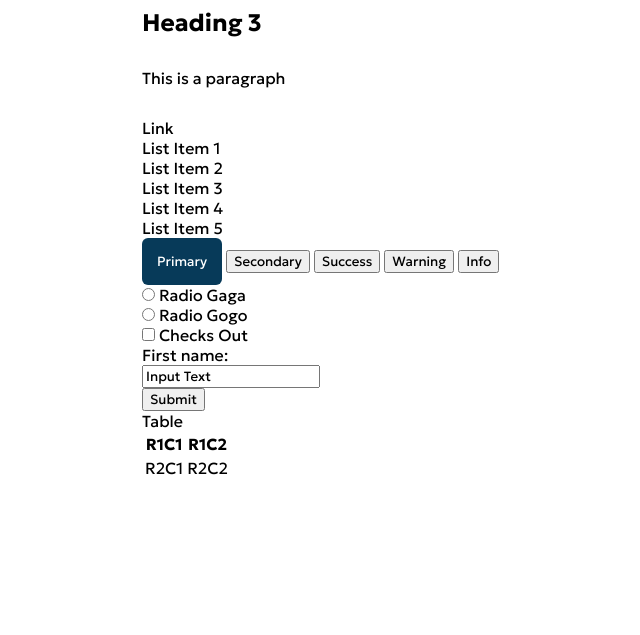
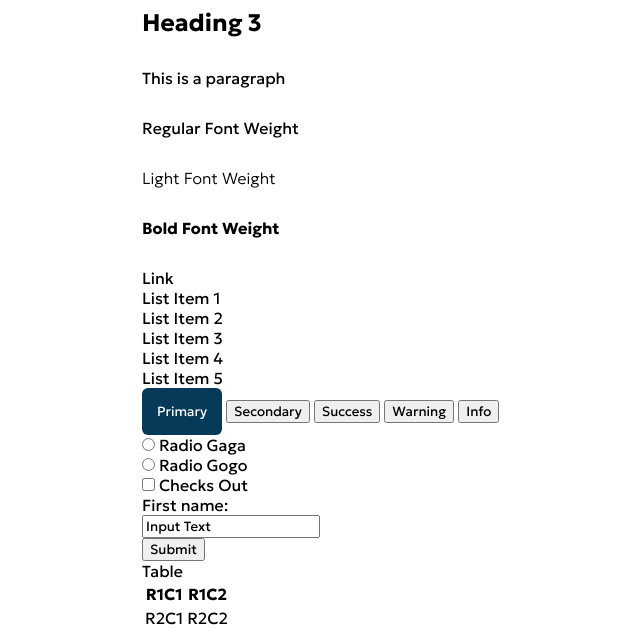
Before and after one commit to DavGifford/CSS-Frameworks, a website: page index.html in a window 1280 px wide. Shown: the part 165-800 px from the top of the page, without its empty margins (50-690 px from the left). Drawn offline with Linux system fonts and the light colour scheme.

Commit message:
font-weights

```diff
--- a/index.html
+++ b/index.html
@@ -13,6 +13,9 @@
 			<h2 class="fs-xl mb-1">Heading 2</h2>
 			<h3 class="fs-lg mb-1">Heading 3</h3>
 			<p class="fs-md mb-1">This is a paragraph</p>
+			<p class="fs-md fw-r mb-1">Regular Font Weight</p>
+			<p class="fs-md fw-l mb-1">Light Font Weight</p>
+			<p class="fs-md fw-b mb-1">Bold Font Weight</p>
 			<!-- Links -->
 			<a href="#">Link</a>
 			<!-- Lists -->
```
